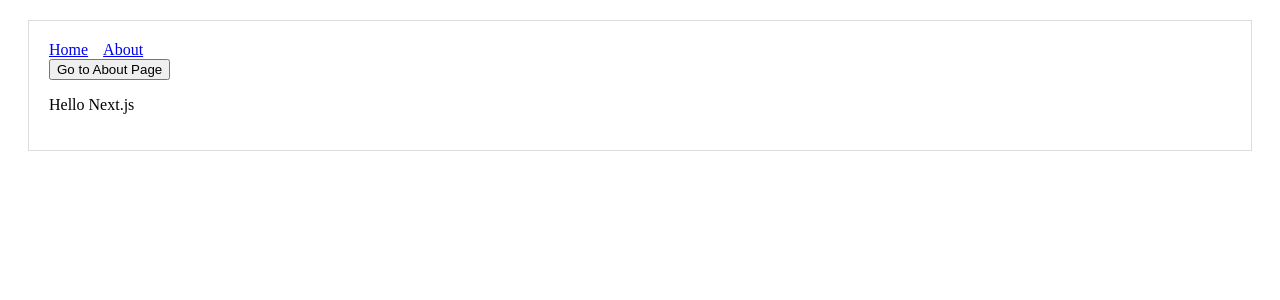
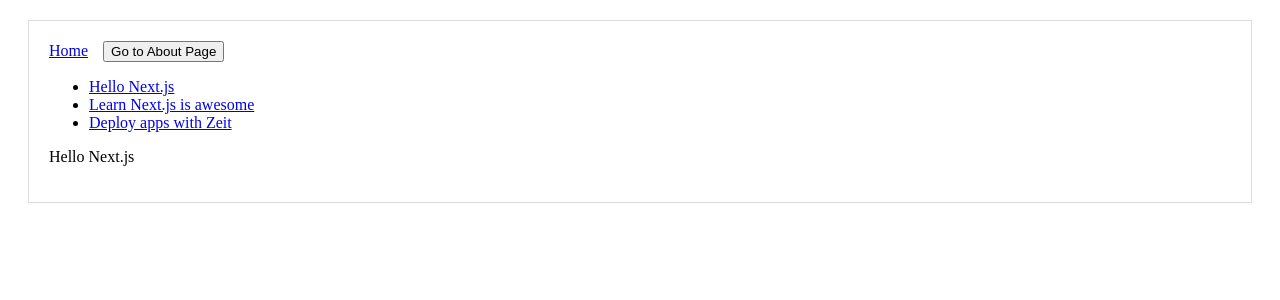
Before and after one commit to orlando-rodriguez/portfolio, a Next.js app in the folder portfolio_app/: page / in a window 1280 px wide. Shown: the top 300 px of the page. Built offline with nearby package versions, Linux system fonts and the light colour scheme.

Commit message:
created dynamic 'post' page

```diff
--- a/portfolio_app/pages/components/Header.js
+++ b/portfolio_app/pages/components/Header.js
@@ -10,7 +10,7 @@
           <a style={linkStyle}>Home</a>
         </Link>
         <Link href="/about">
-          <a style={linkStyle}>About</a>
+        <button>Go to About Page</button>
         </Link>
     </div>
 )
--- a/portfolio_app/pages/index.js
+++ b/portfolio_app/pages/index.js
@@ -1,15 +1,25 @@
 import Link from 'next/link'
 import Layout from './components/MyLayout.js'
 
-
+const PostLink = (props) => (
+  <li>
+    <Link href={`/post?title=${props.title}`}>
+      <a>{props.title}</a>
+    </Link>
+  </li>
+)
 
 const Index = () => (
   <div>
   <Layout>
-    <Link href="/about">
-    <button>Go to About Page</button>
-    </Link>
-      <p>Hello Next.js</p>
+
+    <ul>
+      <PostLink title="Hello Next.js"/>
+      <PostLink title="Learn Next.js is awesome"/>
+      <PostLink title="Deploy apps with Zeit"/>
+    </ul>
+
+    <p>Hello Next.js</p>
   </Layout>
   </div>
 )
```
Also changed, not shown: portfolio_app/pages/post.js (added, +17 -0 lines).
